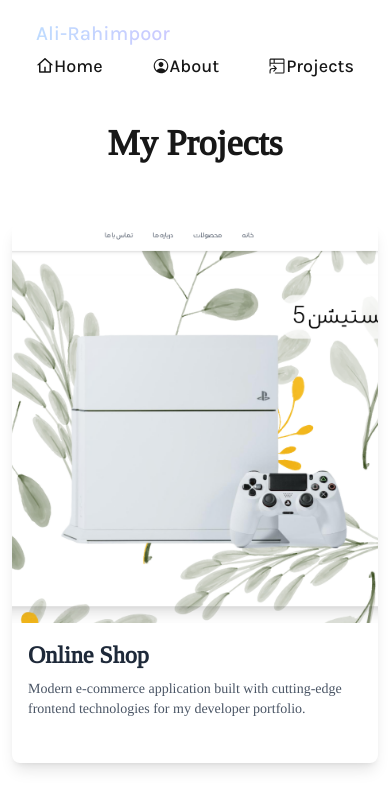
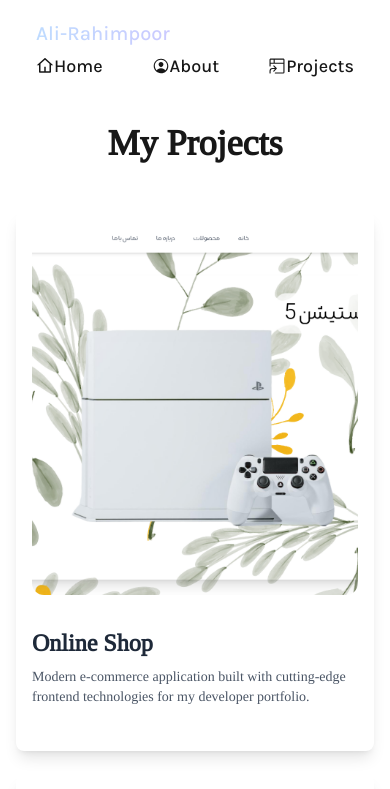
Before and after one commit to Ali-Rahimpoor/Portfolio, a React (Vite) app: page /Portfolio/projects in a window 390 px wide. Shown: the top 789 px of the page. Built offline with nearby package versions, Linux system fonts and the light colour scheme.

Commit message:
feat: responsive and ready for mobile

```diff
--- a/package.json
+++ b/package.json
@@ -20,6 +20,7 @@
     "react-icons": "^5.5.0",
     "react-redux": "^9.2.0",
     "react-router": "^7.6.2",
+    "react-router-dom": "^7.6.2",
     "tailwindcss": "^4.1.8"
   },
   "devDependencies": {
--- a/src/App.tsx
+++ b/src/App.tsx
@@ -7,12 +7,10 @@
   return (
     <>
       <div className="flex flex-col justify-between p-3 h-[100vh]">
-     <Header/>
-     <main>
-        <Outlet/>
-     </main>
-     <Footer/>
-     </div>
+       <Header/>
+       <Outlet/>
+       <Footer/>
+      </div>
     </>
   )
 }
--- a/src/components/Footer.tsx
+++ b/src/components/Footer.tsx
@@ -1,13 +1,14 @@
 import { FaGithub } from "react-icons/fa6";
 import { CgMail } from "react-icons/cg";
+import { Link } from "react-router";
 const Footer = ()=>{
 
    return(
-      <footer className="flex sm:flex-row flex-col items-center text-xs border-t p-3 border-t-gray-700 justify-between font-Karla sm:px-13">
+      <footer className="flex sm:flex-row flex-col items-center text-sm sm:text-xs border-t p-3 border-t-gray-700 justify-between font-Karla sm:px-13">
          <h1>© 2025 Ali Rahimpoor. All rights reserved.</h1>
-         <div className="flex items-center justify-between gap-x-2">
-         <FaGithub className="sm:size-8 size-5" />
-         <CgMail className="sm:size-8 size-5"/>
+         <div className="flex items-center mt-2 sm:mt-0 justify-between gap-x-5">
+         <Link to={'https://github.com/Ali-Rahimpoor'} target="_blank"><FaGithub className="sm:size-9 size-7" /></Link>
+         <Link to={'mailto:ali.rahimpor.ar@gmail.com'}><CgMail className="sm:size-9 size-7"/></Link>
          </div>
       </footer>
    )
--- a/src/components/Header.tsx
+++ b/src/components/Header.tsx
@@ -2,11 +2,11 @@
 import { IoPersonCircleOutline } from "react-icons/io5";
 import { GoProjectSymlink } from "react-icons/go";
 import {motion} from "framer-motion";
-import { Link } from "react-router";
+import { Link } from "react-router-dom";
 const Header = ()=>{
 
    const navItems = [
-      {id:"home",label:"Home",icon:<RiHome4Line/>,link:"/"},
+      {id:"home",label:"Home",icon:<RiHome4Line/>,link:""},
       {id:"about",label:"About",icon:<IoPersonCircleOutline/>,link:"/about"},
       {id:"projects",label:"Projects",icon:<GoProjectSymlink/>,link:"/projects"},
    ]
@@ -17,7 +17,10 @@
             <motion.h1
             initial={{opacity:0,x:-20}}
             animate={{opacity:1,x:0}}
-            className="sm:text-3xl text-xl bg-gradient-to-r mb-1 sm:mb-5 from-blue-200 to-purple-300 bg-clip-text text-transparent">Ali-<span className="">Rahimpoor</span>
+            className="sm:text-3xl text-xl bg-gradient-to-r mb-1 sm:mb-5 from-blue-200 to-purple-300 bg-clip-text text-transparent">
+               <Link to={'/about'}>
+               Ali-<span className="">Rahimpoor</span>
+               </Link>
             </motion.h1>
             <ul className="flex items-center justify-between pr-0 lg:pr-12 sm:text-xl text-lg md:gap-x-8">
                {
--- a/src/pages/about.tsx
+++ b/src/pages/about.tsx
@@ -3,17 +3,18 @@
 import { CgMail } from "react-icons/cg"
 import SkillBar from "../components/Skillbar"
 import img_URL from "../../src/assets/img/about.jpg";
+import { Link } from "react-router-dom";
 const About = ()=>{
 
     const skills = [
-    { name: "JavaScript", level: 50 },
+    { name: "JavaScript", level: 60 },
     { name: "TypeScript", level: 35 },
-    { name: "React", level: 55 },
-    { name: "Next.js", level: 35 },
+    { name: "React", level: 65 },
+    { name: "Next.js", level: 40 },
     { name: "Redux", level: 60 },
     { name: "Unity / C#", level: 35 },
-    { name: "HTML & CSS", level: 70 },
-    { name: "Tailwind CSS", level: 65 },
+    { name: "HTML & CSS", level: 80 },
+    { name: "Tailwind CSS", level: 70 },
   ];
 
    return (
@@ -32,8 +33,8 @@
                                   </div>
                           </div>
                           <div className="flex justify-center gap-x-10">
-                           <FaGithub size={23} className="hover:scale-110 transition-transform" />
-                          <CgMail size={23} className="hover:scale-110 transition-transform"/>
+                      <Link to={'https://github.com/Ali-Rahimpoor'} target="_blank"><FaGithub className="sm:size-7 size-6 transition-transform hover:scale-105" /></Link>
+         <Link to={'mailto:ali.rahimpor.ar@gmail.com'}><CgMail className="sm:size-9 hover:scale-105 transition-transform size-6"/></Link>
                         </div>
                   </motion.div>
          </div>
--- a/src/pages/home.tsx
+++ b/src/pages/home.tsx
@@ -1,6 +1,6 @@
 import img_me from "../../src/assets/img/me.jpg";
 import {motion} from 'framer-motion';
-import { Link } from 'react-router';
+import { Link } from 'react-router-dom';
 import { FaCode } from "react-icons/fa6";
 export default function Home() {
   return (
@@ -8,13 +8,11 @@
       <div className="flex items-center justify-center">
         <div className="">
         <motion.h1  initial={{ opacity: 0, y: 20 }}
-                  animate={{ opacity: 1, y: 0, transition: { delay: 0.2 } }} className="text-4xl font-Tinos-Bold">Hi, im Ali</motion.h1>
+                  animate={{ opacity: 1, y: 0, transition: { delay: 0.2 } }} className="text-5xl font-Tinos-Bold">Hi, im Ali</motion.h1>
         <motion.h2  initial={{ opacity: 0, y: 20 }}
-                  animate={{ opacity: 1, y: 0, transition: { delay: 0.3 } }} className="my-1 text-gray-400">junior FrontEnd Developer</motion.h2>
-        <motion.p   initial={{ opacity: 0, y: 20 }}
-                  animate={{ opacity: 1, y: 0, transition: { delay: 0.4 } }}>.....</motion.p>
+                  animate={{ opacity: 1, y: 0, transition: { delay: 0.3 } }} className="my-1 text-lg text-gray-400">junior FrontEnd Developer</motion.h2>
         <motion.div  initial={{ opacity: 0, y: 20 }}
-                  animate={{ opacity: 1, y: 0, transition: { delay: 0.5 } }}  className="my-10 font-Karla flex items-center justify-between gap-x-6">
+                  animate={{ opacity: 1, y: 0, transition: { delay: 0.5 } }}  className="my-10 text-lg font-Karla flex items-center justify-between gap-x-6">
                     <Link to={'/projects'}>
           <button className="bg-blue-400 p-2 rounded hover:scale-110 transition-transform">
              View My Work
@@ -29,7 +27,7 @@
 
       <motion.div  initial={{ opacity: 0, scale: 0.9 }}
                 animate={{ opacity: 1, scale: 1, transition: { delay: 0.6 } }} className="relative">
-            <div className="w-60 h-60 md:w-90 md:h-90 rounded-full overflow-hidden border-4 border-zinc-500/30 mb-6 hover:scale-105 transition-transform">
+            <div className="w-65 h-65 mx-auto md:w-90 md:h-90 rounded-full overflow-hidden border-4 border-zinc-500/30 mb-6 hover:scale-105 transition-transform">
                       {/* Placeholder for profile image */}
                       <div className="w-full h-full flex items-center justify-center">
                         <img className="w-full h-full" src={img_me} alt="" />
--- a/src/pages/projects.tsx
+++ b/src/pages/projects.tsx
@@ -1,10 +1,12 @@
-import {motion} from "framer-motion"
-import { Link } from "react-router"
+import { motion } from "framer-motion";
+import { Link } from "react-router-dom";
 import OnlineShop_img from "../assets/projectImg/onlineShop.png";
 import FeedBack_img from "../assets/projectImg/comment.png";
 import Gallery_img from "../assets/projectImg/gallery.png";
 import Todo_img from "../assets/projectImg/todo.png";
 import Weather_img from "../assets/projectImg/weather.png";
+import { useState } from "react";
+
 const Projects = () => {
   const projects = [
     {
@@ -15,7 +17,7 @@
     },
     {
       title: "FeedBack Application",
-         img_url:FeedBack_img,
+      img_url: FeedBack_img,
       description: "A frontend project built with React + Vite + TypeScript for displaying and managing user feedback.",
       link: "https://ali-rahimpoor.github.io/FeedBack/"
     },
@@ -37,42 +39,72 @@
       description: "Image Gallery webSite this website get photo from Nasa Api",
       link: "https://ali-rahimpoor.github.io/ImageGallery/"
     },
-   ]
+  ];
+
+  // state برای کارت فعال
+  const [activeIndex, setActiveIndex] = useState<number | null>(null);
+
+  // کلیک فقط در موبایل
+  const handleToggle = (index: number) => {
+    if (window.innerWidth < 768) {
+      setActiveIndex((prev) => (prev === index ? null : index));
+    }
+  };
 
   return (
-      <main className="font-Tinos mx-auto container lg:px-5 py-10">
-         <motion.h2 initial={{opacity:0,y:-30}} animate={{opacity:1,y:0,transition:{delay:0.1}}} className="text-4xl font-bold text-center mb-15">My Projects</motion.h2>
-         <motion.ul initial={{opacity:0,y:200}} animate={{opacity:1,y:0,transition: { delay: 0.5 }}} className="grid grid-cols-1 sm:grid-cols-2 gap-8 place-items-center">
+    <main className="font-Tinos mx-auto container px-1 lg:px-5 py-10">
+      <motion.h2
+        initial={{ opacity: 0, y: -30 }}
+        animate={{ opacity: 1, y: 0, transition: { delay: 0.1 } }}
+        className="text-4xl font-bold text-center mb-12"
+      >
+        My Projects
+      </motion.h2>
+
+      <motion.ul
+        initial={{ opacity: 0, y: 200 }}
+        animate={{ opacity: 1, y: 0, transition: { delay: 0.5 } }}
+        className="grid grid-cols-1 md:grid-cols-2 gap-6 md:gap-15 justify-self-center place-items-center"
+      >
         {projects.map((project, index) => (
           <li
             key={index}
-                  className="group  max-w-lg relative bg-white rounded-lg overflow-hidden shadow-lg transition-transform duration-300 hover:scale-105"
+            className="group max-w-lg relative bg-white rounded-lg overflow-hidden shadow-lg transition-transform duration-300 hover:scale-105"
+            onMouseEnter={() => setActiveIndex(index)}
+            onMouseLeave={() => setActiveIndex(null)}
+            onClick={() => handleToggle(index)}
           >
-                  {/* Project Image */}
-                  <div className="relative h-100 overflow-hidden">
+            <div className="relative h-100 md:p-1 p-4  overflow-hidden">
               <img
-                        className="w-full h-full object-cover transition-transform duration-500 group-hover:scale-105"
+                className="w-full h-full object-cover rounded-xl transition-transform duration-500 group-hover:scale-105"
                 src={project.img_url}
                 alt={project.title}
               />
-                     {/* Overlay with Link on Hover */}
-                     <div className="absolute inset-0 bg-black/70 bg-opacity-50 flex items-center justify-center opacity-0 group-hover:opacity-100 transition-opacity duration-300">
-                        <Link target="_blank" to={project.link} className="text-white text-xl font-semibold underline">
+
+              {(activeIndex === index) && (
+                <div className="absolute inset-0 bg-black/70 bg-opacity-50 flex items-center justify-center opacity-100 transition-opacity duration-300">
+                  <Link
+                    target="_blank"
+                    to={project.link}
+                    className="text-white text-xl font-semibold underline"
+                  >
                     View Project
                   </Link>
                 </div>
+              )}
             </div>
 
-                  {/* Text Content */}
             <div className="p-4 h-35">
               <h3 className="text-2xl font-bold text-gray-800">{project.title}</h3>
-                     <p className="mt-2 line-clamp-3 lg:text-base text-sm text-gray-600">{project.description}</p>
+              <p className="mt-2 line-clamp-3 lg:text-base text-sm text-gray-600">
+                {project.description}
+              </p>
             </div>
           </li>
         ))}
       </motion.ul>
     </main>
-   )
-}
+  );
+};
 
-export default Projects
+export default Projects;
--- a/src/router/router.tsx
+++ b/src/router/router.tsx
@@ -1,4 +1,4 @@
-import { createBrowserRouter } from "react-router";
+import { createBrowserRouter } from "react-router-dom";
 import App from "../App";
 import Home from "../pages/home";
 import About from "../pages/about";
```
Also changed, not shown: src/assets/projectImg/comment.png, 1 other file (tests, documents, lock files or other folders). Lines whose indentation alone changed are shown as unchanged.
